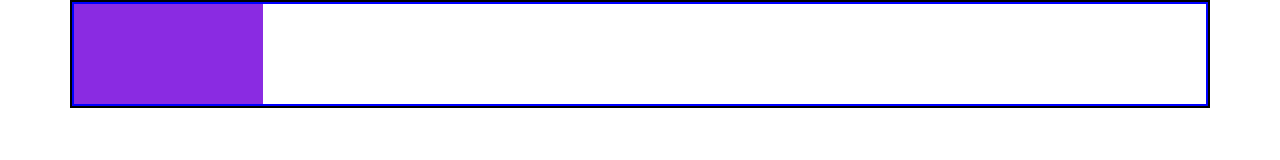
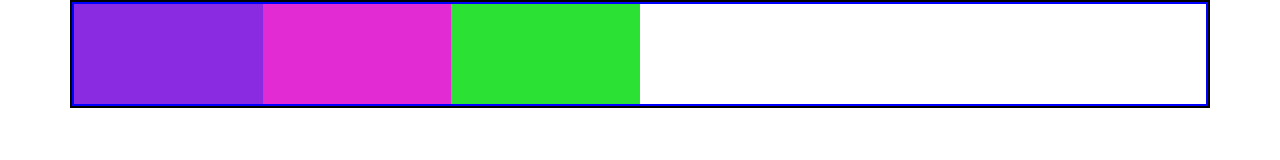
Before and after one commit to Kelebra28/Cinta-Blanca-43, a plain HTML site: page 09_Bootstap-Grid/index.html in a window 1280 px wide. Drawn offline with nearby package versions, Linux system fonts and the light colour scheme.

Commit message:
Grid System

```diff
--- a/09_Bootstap-Grid/index.html
+++ b/09_Bootstap-Grid/index.html
@@ -15,7 +15,9 @@
 
     <div class="container my-container">
         <div class="row my-row">
-            <div class="item col-12 col-md-4 col-lg-2"></div>
+            <div class="item1 col-12 col-md-4 col-lg-2"></div>
+            <div class="item2 col-12 col-md-4 col-lg-2"></div>
+            <div class="item3 col-12 col-md-4 col-lg-2"></div>
         </div>
     </div>
 
--- a/09_Bootstap-Grid/style.css
+++ b/09_Bootstap-Grid/style.css
@@ -6,8 +6,18 @@
 .my-row{
     border: blue 2px solid;
 }
-.item{
+.item1{
     background-color: blueviolet;
     width: 100px;
     height: 100px;
 }
+.item2{
+    background-color: rgb(226, 43, 211);
+    width: 100px;
+    height: 100px;
+}
+.item3{
+    background-color: rgb(43, 226, 52);
+    width: 100px;
+    height: 100px;
+}
```
